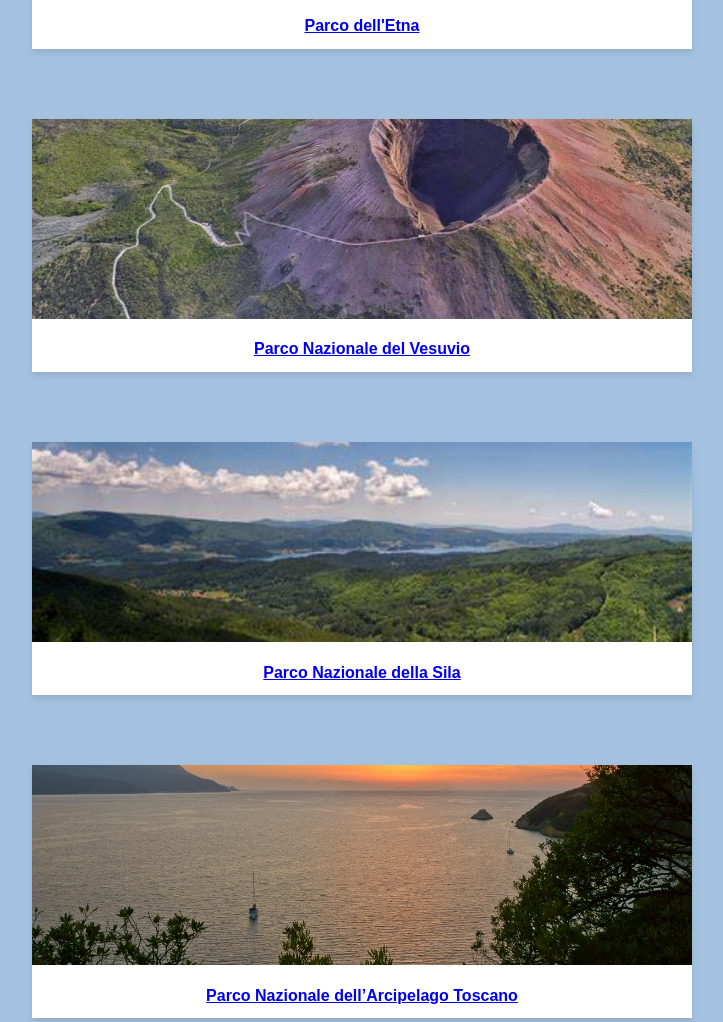
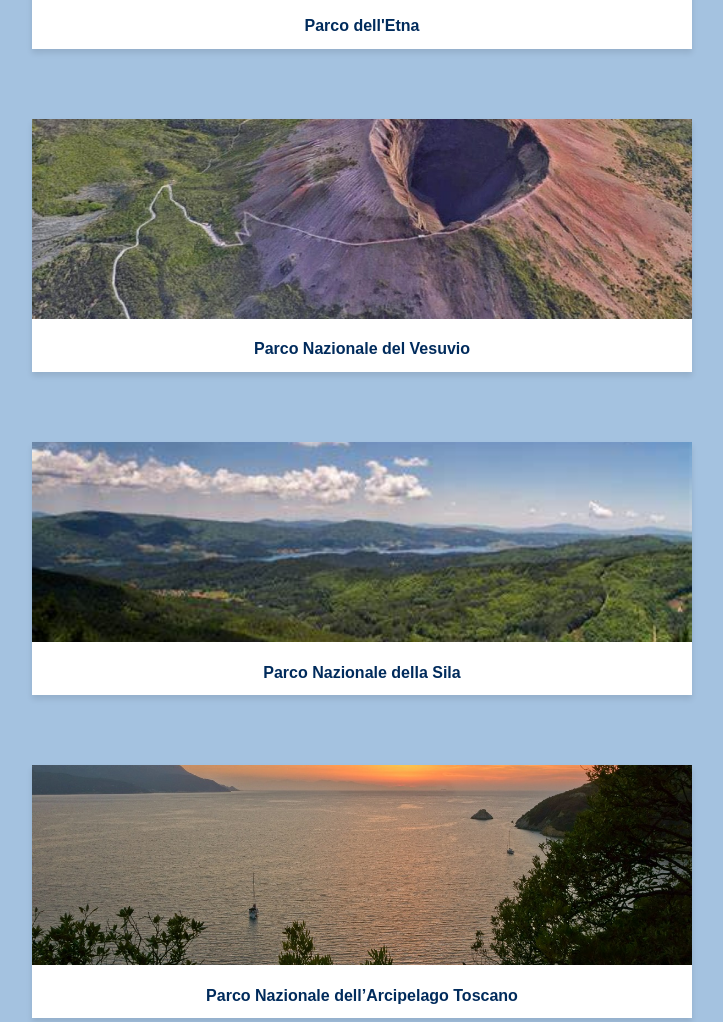
Before and after one commit to martinast18/esplora-i-parchi-italiani, a plain HTML site: page parchi.html in a window 1280 px wide. Shown: the part 1000-2022 px from the top of the page, without its empty margins (278-1001 px from the left). Drawn offline with Linux system fonts and the light colour scheme.

Commit message:
modifiche

```diff
--- a/parchi.html
+++ b/parchi.html
@@ -45,30 +45,41 @@
   </div>
 
   <section class="grid2">
+    <a href="etna.html" class="card-link">
       <div class="card">
       <img src="img/due.jpg" alt="Etna">
-      <ul><a href="etna.html">Parco dell'Etna</a></ul>
+      <div class="card-title">Parco dell'Etna</div>
       </div>
+      </a>
 
+      <a href="vesuvio.html" class="card-link">
         <div class="card">
           <img src="img/tre.jpg" alt="Vesuvio">
-      <ul><a href="vesuvio.html">Parco Nazionale del Vesuvio</a></ul>
+          <div class="card-title">Parco Nazionale del Vesuvio</div>
         </div>
+        </a>
 
+        <a href="sila.html" class="card-link">
           <div class="card">
           <img src="img/quattro.jpeg" alt="Sila">
-      <ul><a href="sila.html">Parco Nazionale della Sila</a></ul>
+          <div class="card-title">Parco Nazionale della Sila</div>
           </div>
+          </a>
 
+          <a href="arcipelago.html" class="card-link">
             <div class="card">
             <img src="img/cinque.jpeg" alt="Arcipelago Toscano">
-      <ul><a href="arcipelago.html">Parco Nazionale dell’Arcipelago Toscano</a></ul>
+            <div class="card-title">Parco Nazionale dell’Arcipelago Toscano</div>
             </div>
+            </a>
 
+            <a href="abruzzo.html" class="card-link">
             <div class="card">
             <img src="img/venti.jpeg" alt="Parco Nazionale d’Abruzzo, Lazio e Molise">
-      <ul><a href="abruzzo.html">Parco Nazionale d’Abruzzo, Lazio e Molise</a></ul>
+            <div class="card-title">Parco Nazionale d’Abruzzo, Lazio e Molise</div>
             </div>
+            </a>
+
   </section>
 
   <section class="parchi2-section">
--- a/style/style.css
+++ b/style/style.css
@@ -150,6 +150,24 @@ body {
 
   }
 
+  .card-link {
+    text-decoration: none;
+    color: inherit;
+    display: inline-block;
+  }
+
+  .card-link .card {
+    cursor: pointer;
+
+  }
+
+  .card-title {
+    padding: 10px;
+    font-weight: bold;
+    text-align: center;
+    color: #002b5c;
+  }
+
   .card:hover {
     transform: scale(1.03);
     box-shadow: 0 8px 16px rgba(0, 0, 0, 0.2);
@@ -161,13 +179,6 @@ body {
     object-fit: cover;
   }
 
-  .card ul {
-    padding: 10px;
-    font-weight: bold;
-    text-align: center;
-    color: #002b5c;
-    text-decoration: none;
-  }
 
   footer {
     background-color: #ffffff;
```
Also changed, not shown: index.html (+14 -4 lines). Lines whose indentation alone changed are shown as unchanged.
